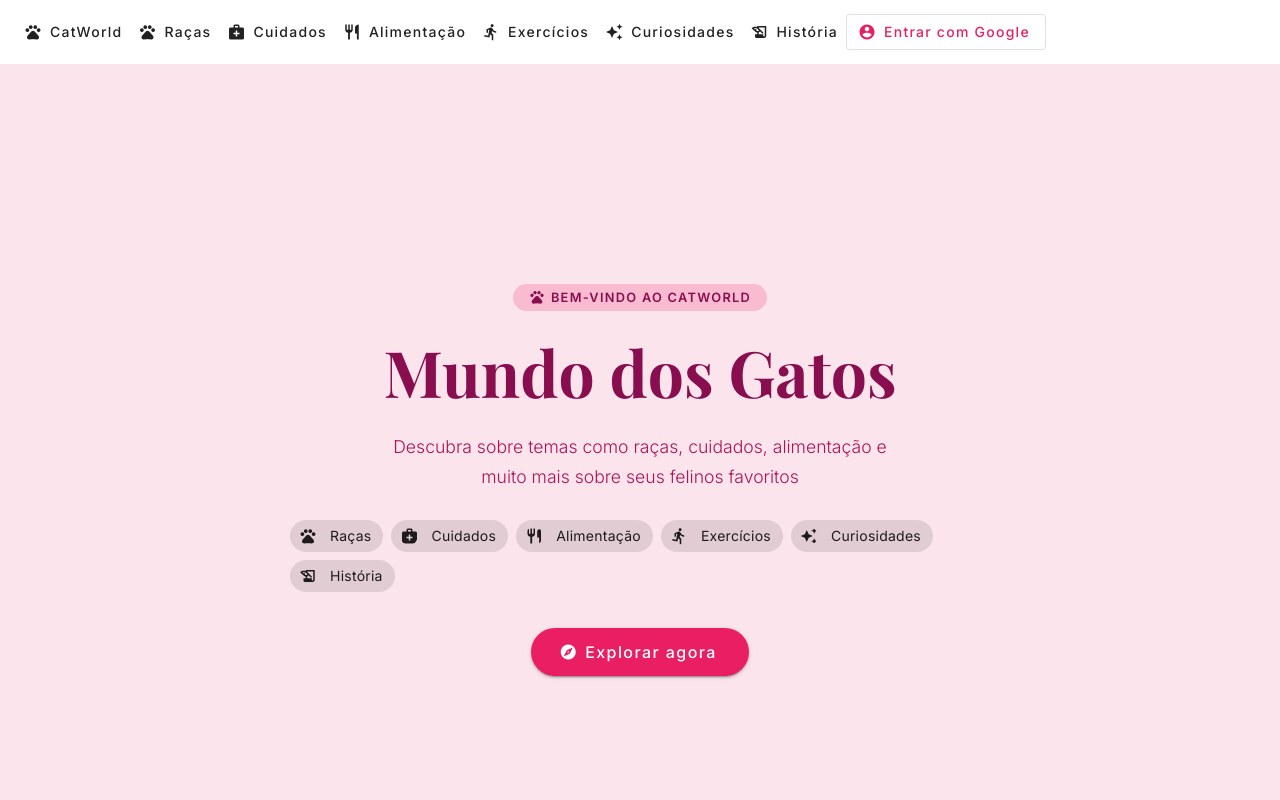
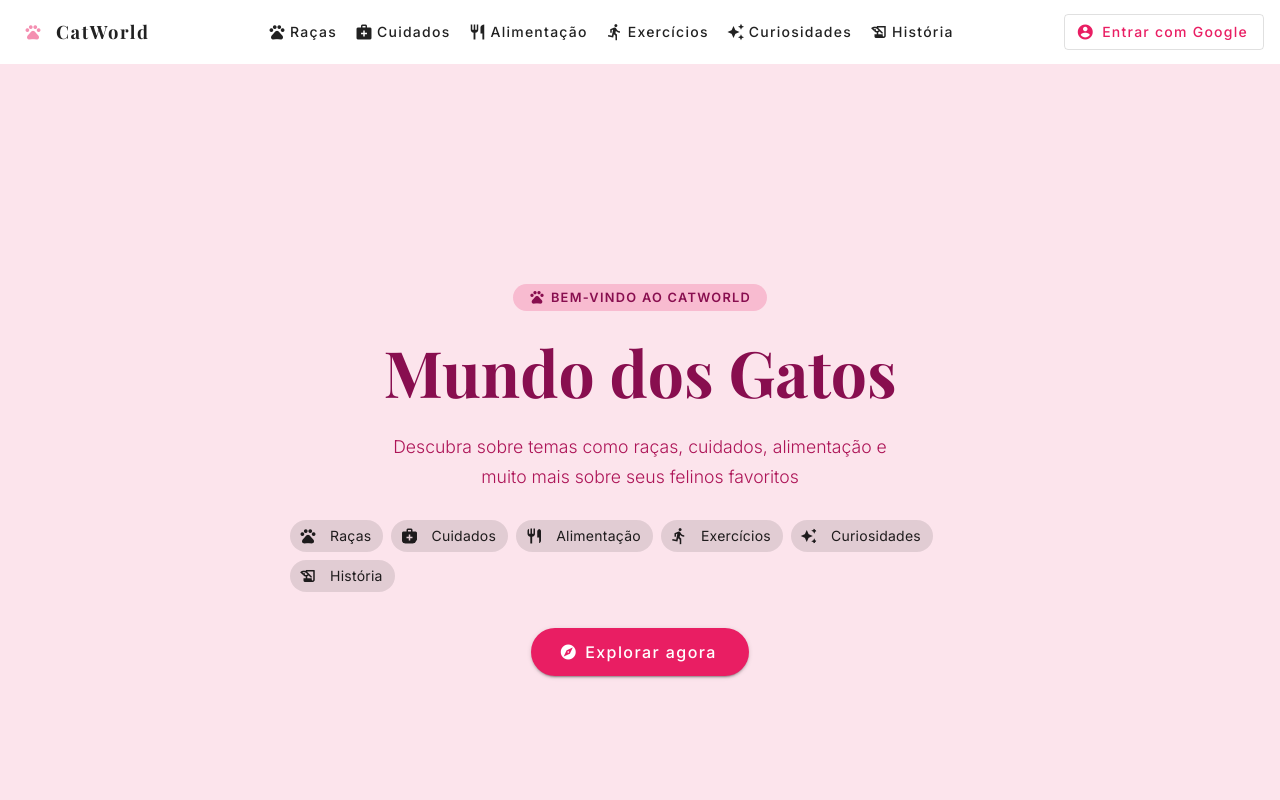
Before and after one commit to MariaClaraCorecha/catworld, an Angular app: page / in a window 1280 px wide. Shown: the top 800 px of the page. Built offline with nearby package versions, Linux system fonts and the light colour scheme.

Commit message:
Feat: enhance navbar styles and add mobile responsiveness for user buttons

```diff
--- a/src/app/shared/navbar/navbar.scss
+++ b/src/app/shared/navbar/navbar.scss
@@ -1,3 +1,62 @@
+.navbar {
+  position: sticky;
+  top: 0;
+  z-index: 1000;
+  background: #ffffff;
+  transition: box-shadow 0.3s ease;
+
+  &.scrolled {
+    box-shadow: 0 2px 16px rgba(0, 0, 0, 0.08);
+  }
+}
+
+.nav-logo {
+  display: flex;
+  align-items: center;
+  gap: 6px;
+  font-family: 'Playfair Display', serif;
+  font-weight: 700;
+  font-size: 1.15rem;
+  color: #ad1457;
+
+  mat-icon {
+    color: #f48fb1;
+  }
+}
+
+.nav-spacer {
+  flex: 1 1 auto;
+}
+
+.nav-links {
+  display: flex;
+  align-items: center;
+  gap: 2px;
+}
+
+.nav-link-btn {
+  display: flex !important;
+  align-items: center;
+  color: #4a4a4a;
+  font-weight: 500;
+  white-space: nowrap;
+
+  &:hover {
+    color: #ad1457;
+  }
+
+  mat-icon {
+    margin-right: 4px;
+    font-size: 18px;
+    width: 18px;
+    height: 18px;
+  }
+}
+
+.nav-btn-login {
+  white-space: nowrap;
+}
+
 .google-btn-wrapper {
   display: flex;
   align-items: center;
@@ -84,6 +143,28 @@
   }
 }
 
+.nav-mobile-btn,
+.nav-mobile-login {
+  display: flex !important;
+  align-items: center;
+  justify-content: flex-start !important;
+  gap: 8px;
+  width: 100%;
+  color: #4a4a4a;
+
+  &:hover {
+    color: #ad1457;
+    background: #fce4ec;
+  }
+}
+
+.nav-mobile-user {
+  display: flex;
+  align-items: center;
+  gap: 8px;
+  padding: 0.5rem 1rem;
+}
+
 .nav-hamburger {
   display: none !important;
 }
--- a/src/styles.scss
+++ b/src/styles.scss
@@ -48,6 +48,13 @@ body {
 // ─── Utilitários de seção — só layout, zero cor manual ───────────
 .section {
   padding: 5rem 2rem;
+  scroll-margin-top: 64px;
+}
+
+@media (max-width: 599px) {
+  .section {
+    scroll-margin-top: 56px;
+  }
 }
 
 .section:nth-child(even) {
```
